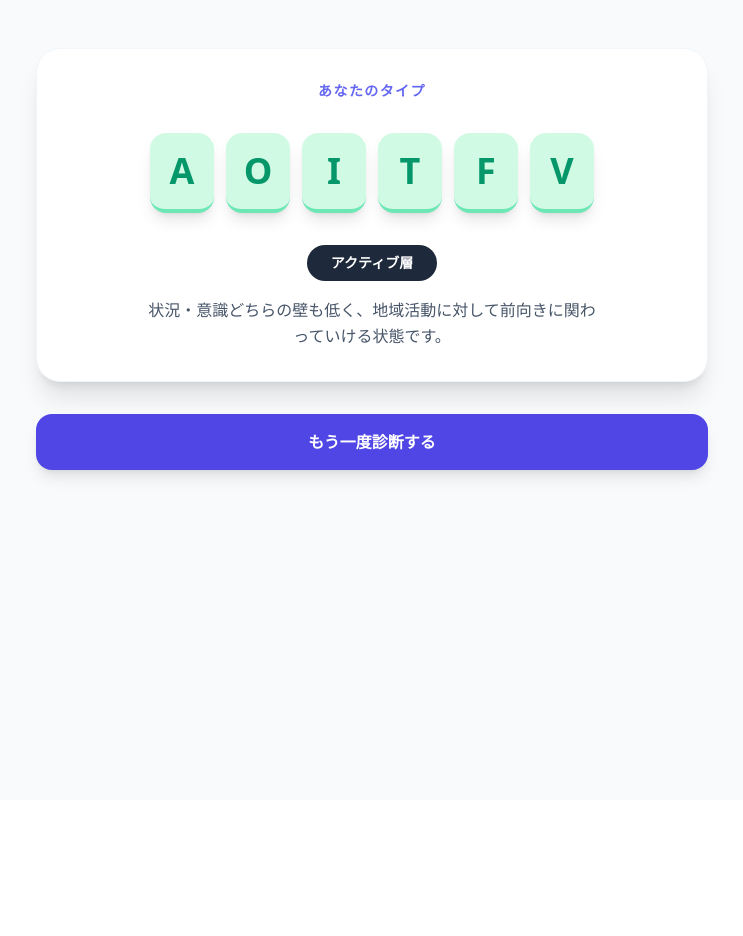
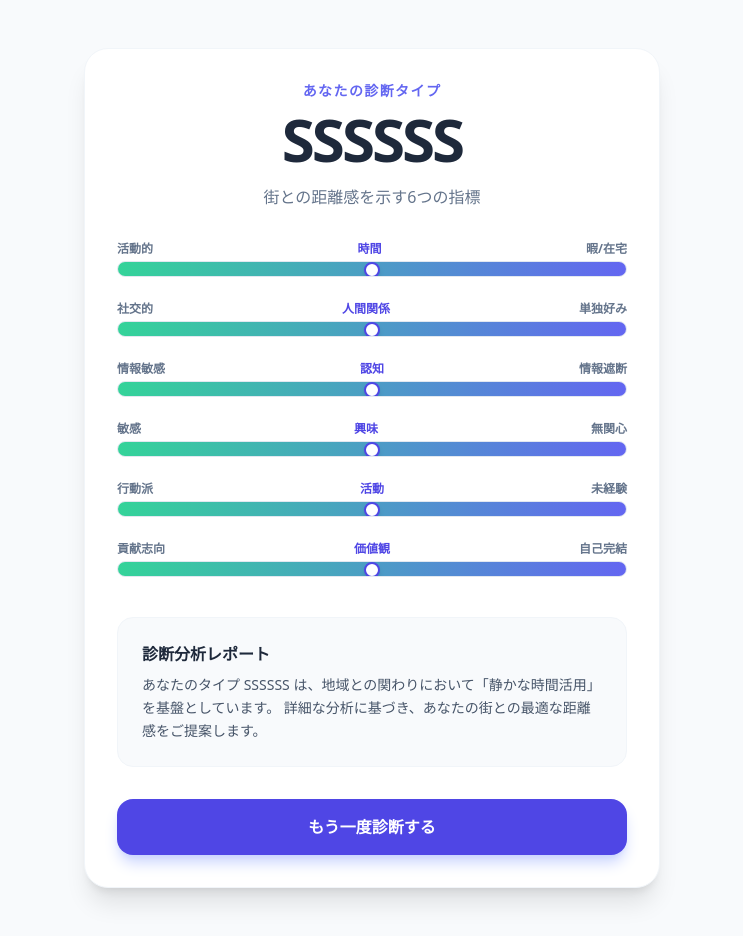
Before and after one commit to kazushige15/silent-mbti, a Next.js app: page /result in a window 1280 px wide. Shown: the whole page, without its empty margins (268-1011 px from the left). Before the commit the page ends 800 px from the top, so only its background shows below. Built offline with nearby package versions, Linux system fonts and the light colour scheme.

Commit message:
診断ロジックを6文字コード生成に変更し、デザインを刷新

```diff
--- a/app/result/page.tsx
+++ b/app/result/page.tsx
@@ -5,106 +5,81 @@ export const dynamic = 'force-dynamic';
 import { useSearchParams, useRouter } from 'next/navigation';
 import { Suspense } from 'react';
 
-// --- 型定義 ---
-type AxisKey = 'time' | 'relations' | 'cognition' | 'interest' | 'activity' | 'values';
-type Group = 'env' | 'mind';
-
-interface AxisInfo {
-  label: string;
-  group: Group;
-  icon: string;
-  activeLetter: string;
-  activeLabel: string;
-  silentLabel: string;
-  activeDesc: string;
-  silentDesc: string;
-}
-
-// --- 設定データ ---
-const AXIS_INFO: Record<AxisKey, AxisInfo> = {
-  time: { label: '時間', group: 'env', icon: '⏰', activeLetter: 'A', activeLabel: '活動的', silentLabel: 'サイレント', activeDesc: '多忙・多趣味で余白少なめ。短時間参加が吉。', silentDesc: '在宅・暇があるが地域へ向かっていない。' },
-  relations: { label: '人間関係', group: 'env', icon: '🤝', activeLetter: 'O', activeLabel: '社交的', silentLabel: 'サイレント', activeDesc: '人との関わりが自然。ハードル低め。', silentDesc: '単独好み。心理的ハードルが高め。' },
-  cognition: { label: '認知', group: 'env', icon: '📰', activeLetter: 'I', activeLabel: '情報敏感', silentLabel: 'サイレント', activeDesc: '能動的な情報収集習慣あり。', silentDesc: '情報遮断。手段が不足している可能性。' },
-  interest: { label: '興味', group: 'mind', icon: '👀', activeLetter: 'T', activeLabel: 'トレンド敏感', silentLabel: 'サイレント', activeDesc: '街の変化を楽める感性。', silentDesc: '低関心。別の切り口が必要。' },
-  activity: { label: '活動', group: 'mind', icon: '🚶', activeLetter: 'F', activeLabel: 'フットワーク軽', silentLabel: 'サイレント', activeDesc: '気になったら即行動。', silentDesc: '未経験。一歩が重い状態。' },
-  values: { label: '価値観', group: 'mind', icon: '💛', activeLetter: 'V', activeLabel: '他者貢献', silentLabel: 'サイレント', activeDesc: '地域へ還元したい意識あり。', silentDesc: '自己完結。運営側の動機が弱い。' },
+const PARAM_INFO: Record<string, { label: string; leftText: string; rightText: string }> = {
+  time: { label: '時間', leftText: '活動的', rightText: '暇/在宅' },
+  relations: { label: '人間関係', leftText: '社交的', rightText: '単独好み' },
+  cognition: { label: '認知', leftText: '情報敏感', rightText: '情報遮断' },
+  interest: { label: '興味', leftText: '敏感', rightText: '無関心' },
+  activity: { label: '活動', leftText: '行動派', rightText: '未経験' },
+  values: { label: '価値観', leftText: '貢献志向', rightText: '自己完結' },
 };
 
-const AXIS_ORDER: AxisKey[] = ['time', 'relations', 'cognition', 'interest', 'activity', 'values'];
-const ENV_AXES: AxisKey[] = ['time', 'relations', 'cognition'];
-const MIND_AXES: AxisKey[] = ['interest', 'activity', 'values'];
-
-// --- コンポーネント: 6文字表示 ---
-const TypeCodeDisplay = ({ code }: { code: string }) => (
-  <div className="flex justify-center gap-1.5 md:gap-3 my-8">
-    {code.split('').map((char, index) => {
-      const isSilent = char === 'S';
-      return (
-        <div
-          key={index}
-          className={`w-12 h-16 md:w-16 md:h-20 flex items-center justify-center rounded-2xl text-3xl md:text-4xl font-black shadow-lg border-b-4
-            ${isSilent
-              ? 'bg-rose-100 text-rose-600 border-rose-300'
-              : 'bg-emerald-100 text-emerald-600 border-emerald-300'
-            }`}
-        >
-          {char}
-        </div>
-      );
-    })}
-  </div>
-);
-
-// --- メインコンテンツ ---
 function ResultContent() {
   const searchParams = useSearchParams();
   const router = useRouter();
 
-  const getScore = (key: AxisKey) => parseInt(searchParams.get(key) || '0', 10);
-  const scores = Object.fromEntries(AXIS_ORDER.map((k) => [k, getScore(k)])) as Record<AxisKey, number>;
-  const isSilent = Object.fromEntries(AXIS_ORDER.map((k) => [k, scores[k] < 0])) as Record<AxisKey, boolean>;
+  const typeCode = searchParams.get('type') || 'SSSSSS';
 
-  const typeCode = AXIS_ORDER.map((k) => (isSilent[k] ? 'S' : AXIS_INFO[k].activeLetter)).join('');
-  const silentCount = AXIS_ORDER.filter((k) => isSilent[k]).length;
-  const envSilentCount = ENV_AXES.filter((k) => isSilent[k]).length;
-  const mindSilentCount = MIND_AXES.filter((k) => isSilent[k]).length;
+  // 生スコアを取得してパーセンテージ化
+  const getPercent = (key: string) => {
+    const score = parseInt(searchParams.get(key) || '0', 10);
+    // スコアの範囲を考慮して0-100%に正規化 (仮定: -4〜+4程度が中心)
+    const normalized = Math.max(0, Math.min(100, (score + 4) * 12.5));
+    return normalized;
+  };
 
-  // 判定ロジック
-  let overallLabel = '';
-  let overallDesc = '';
-  if (envSilentCount >= 2 && mindSilentCount >= 2) {
-    overallLabel = '真性サイレント層';
-    overallDesc = '「状況の壁」と「意識の壁」の両方が高い状態。参加への導線を見直す必要があります。';
-  } else if (envSilentCount >= 2 && mindSilentCount < 2) {
-    overallLabel = '状況的サイレント層';
-    overallDesc = '興味はあるのに「状況の壁」に阻まれている状態。参加コストを下げる工夫が有効です。';
-  } else if (envSilentCount < 2 && mindSilentCount >= 2) {
-    overallLabel = '意識的サイレント層';
-    overallDesc = '余裕はあるのに「意識の壁」が高い状態。動機づけの設計が鍵になります。';
-  } else {
-    overallLabel = 'アクティブ層';
-    overallDesc = '状況・意識どちらの壁も低く、地域活動に対して前向きに関わっていける状態です。';
-  }
+  const scores = {
+    time: getPercent('time'),
+    relations: getPercent('relations'),
+    cognition: getPercent('cognition'),
+    interest: getPercent('interest'),
+    activity: getPercent('activity'),
+    values: getPercent('values'),
+  };
 
   return (
     <div className="min-h-screen bg-slate-50 py-12 px-4">
-      <div className="max-w-2xl mx-auto space-y-8">
+      <div className="max-w-xl mx-auto bg-white rounded-3xl shadow-xl border border-slate-100 p-8">
 
-        {/* ヘッダーカード */}
-        <div className="bg-white rounded-3xl shadow-xl border border-slate-100 p-8 text-center">
-          <p className="text-sm font-bold text-indigo-500 tracking-widest uppercase">あなたのタイプ</p>
-          <TypeCodeDisplay code={typeCode} />
-          <div className="inline-block bg-slate-800 text-white font-bold text-sm px-6 py-2 rounded-full mb-4">
-            {overallLabel}
-          </div>
-          <p className="text-slate-600 leading-relaxed max-w-md mx-auto">{overallDesc}</p>
+        {/* 6文字のアルファベットタイプ */}
+        <div className="text-center mb-8">
+          <p className="text-sm font-bold text-indigo-500 tracking-widest uppercase mb-2">あなたの診断タイプ</p>
+          <h1 className="text-6xl font-black text-slate-800 tracking-tighter mb-4">{typeCode}</h1>
+          <p className="text-slate-500 font-medium">街との距離感を示す6つの指標</p>
         </div>
 
-        {/* 詳細セクション（省略：必要に応じて前回のコードを結合してください） */}
+        {/* 6つのバー分析 */}
+        <div className="space-y-6 mb-10">
+          {Object.entries(scores).map(([key, percent]) => (
+            <div key={key}>
+              <div className="flex justify-between text-xs font-bold text-slate-500 mb-1">
+                <span>{PARAM_INFO[key].leftText}</span>
+                <span className="text-indigo-600">{PARAM_INFO[key].label}</span>
+                <span>{PARAM_INFO[key].rightText}</span>
+              </div>
+              <div className="w-full h-4 bg-slate-100 rounded-full overflow-hidden relative border border-slate-200">
+                <div className="absolute inset-0 bg-gradient-to-r from-emerald-400 to-indigo-500"></div>
+                <div
+                  className="absolute top-0 h-4 w-4 bg-white border-2 border-indigo-600 rounded-full shadow-md transition-all duration-500"
+                  style={{ left: `${percent}%`, transform: 'translateX(-50%)' }}
+                ></div>
+              </div>
+            </div>
+          ))}
+        </div>
+
+        {/* ベン図の簡易解説など */}
+        <div className="bg-slate-50 rounded-2xl p-6 border border-slate-100 mb-8">
+          <h3 className="font-bold text-slate-800 mb-2">診断分析レポート</h3>
+          <p className="text-sm text-slate-600 leading-relaxed">
+            あなたのタイプ {typeCode} は、地域との関わりにおいて「{typeCode[0] === 'A' ? '活動的な時間活用' : '静かな時間活用'}」を基盤としています。
+            詳細な分析に基づき、あなたの街との最適な距離感をご提案します。
+          </p>
+        </div>
 
         <button
           onClick={() => router.push('/diagnostic')}
-          className="w-full py-4 bg-indigo-600 hover:bg-indigo-700 text-white font-bold rounded-2xl transition-all shadow-lg"
+          className="w-full py-4 bg-indigo-600 hover:bg-indigo-700 text-white font-bold rounded-2xl transition-all shadow-lg shadow-indigo-200"
         >
           もう一度診断する
         </button>
```
